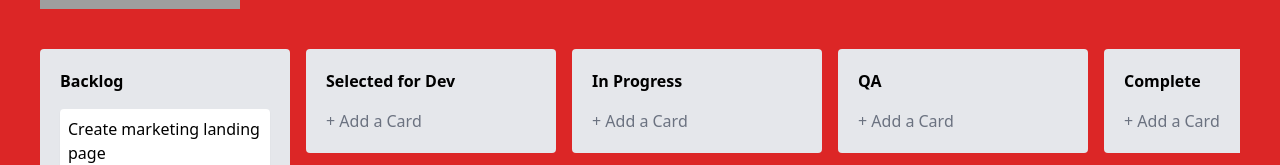
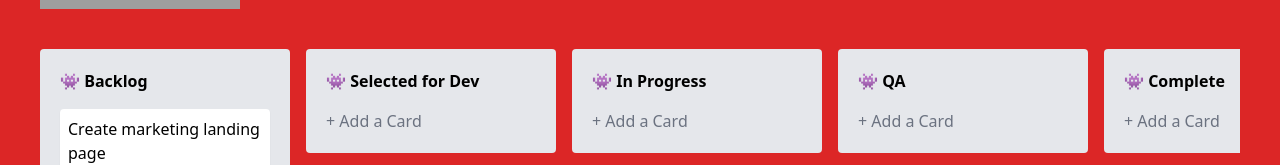
Before and after one commit to joelbrs/trello-board-vue3, a Nuxt app: page / in a window 1280 px wide. Shown: the part 181-346 px from the top of the page. Built offline with nearby package versions, Linux system fonts and the light colour scheme; grey boxes are pictures that could not be loaded.

Commit message:
refactor: add animation & handler at TrelloBoard

```diff
--- a/components/TrelloBoard.vue
+++ b/components/TrelloBoard.vue
@@ -44,11 +44,14 @@ const columns: Ref<Column[]> = ref([
       v-model="columns"
       item-key="id"
       group="columns"
+      :animation="150"
+      handle=".drag-handler"
       class="flex gap-4 overflow-x-auto items-start"
     >
       <template #item="{ element: column }: { element: Column }">
         <div class="column bg-gray-200 p-5 rounded min-w-[250px]">
           <header class="font-bold mb-4">
+            <DragHandle />
             {{ column.title }}
           </header>
 
```
